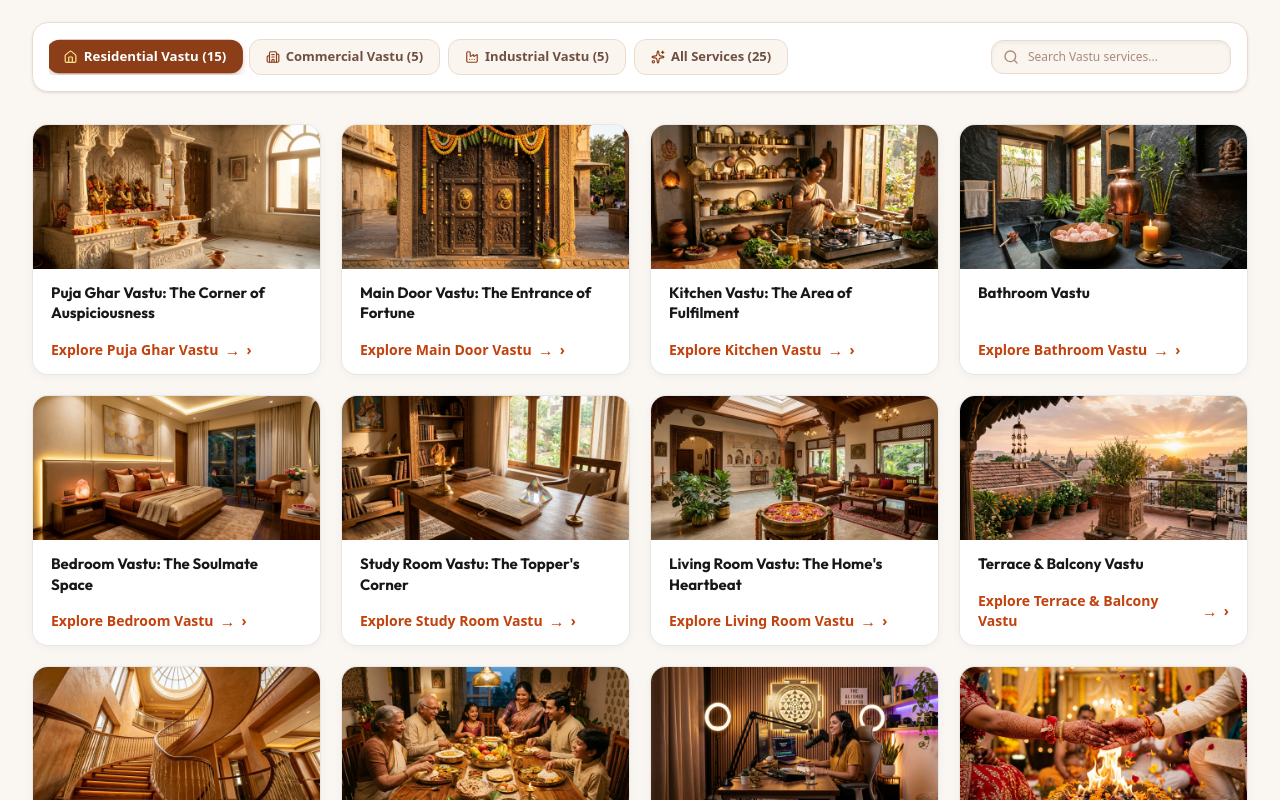
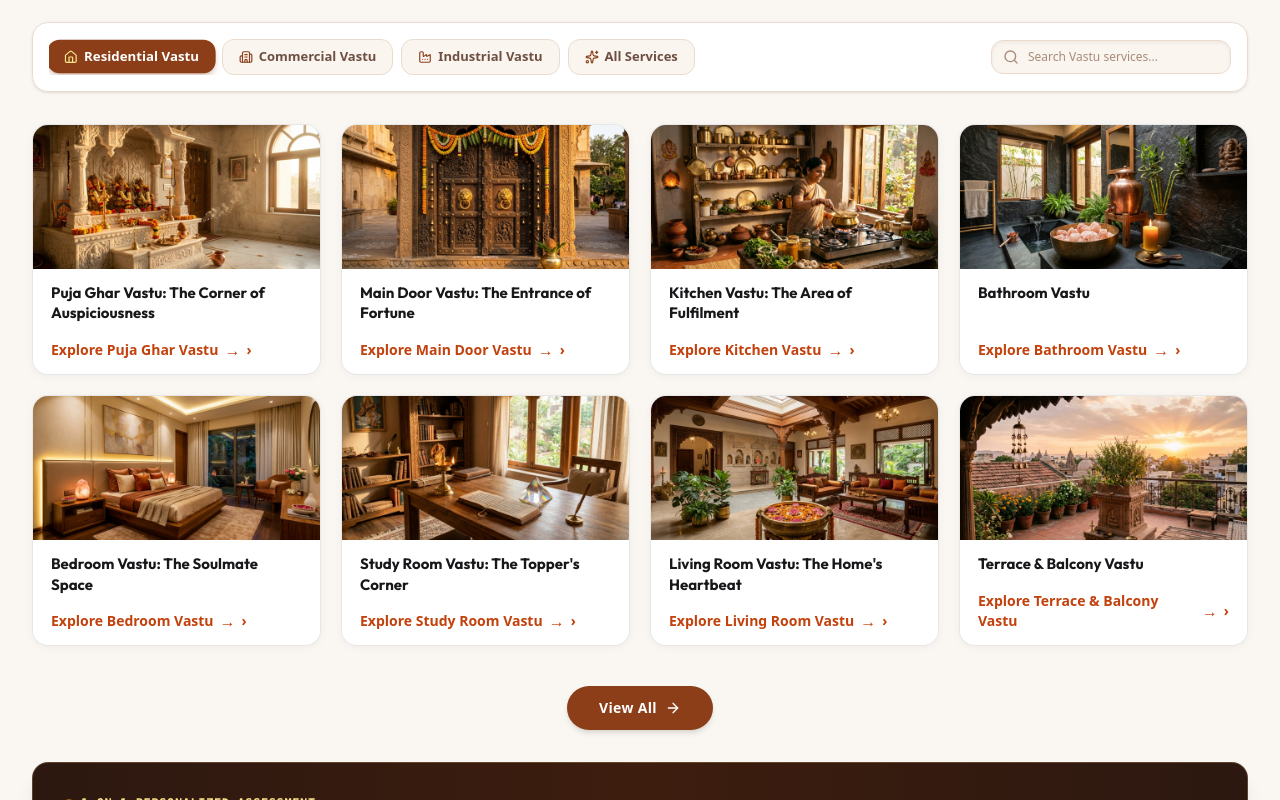
Before and after one commit to astroacharyaganesh/career-page, a React (Vite) app: page / in a window 1280 px wide. Shown: the part 4220-5020 px from the top of the page. Built offline with nearby package versions, Linux system fonts and the light colour scheme; a web font is replaced by a local one.

Commit message:
refactor(vastu): remove service counts from badges
Simplify badge labels in Vastu20CardsGrid to improve UI cleanliness.

```diff
--- a/src/components/vastu/Vastu20CardsGrid.tsx
+++ b/src/components/vastu/Vastu20CardsGrid.tsx
@@ -25,28 +25,28 @@ interface CategoryConfig {
 const CATEGORY_CONFIGS: Record<VastuCategory, CategoryConfig> = {
   residential: {
     id: 'residential',
-    badgeLabel: 'Residential Vastu (15 Services)',
+    badgeLabel: 'Residential Vastu',
     heading: 'Residential & Home Vastu Solutions',
     subtitle: 'Harmonize your living sanctuary, bedroom, puja mandir, and family spaces for peace, health and deep bonding.',
     filterIcon: <Home className="w-3.5 h-3.5 text-[#B85D19]" />
   },
   commercial: {
     id: 'commercial',
-    badgeLabel: 'Commercial Vastu (5 Services)',
+    badgeLabel: 'Commercial Vastu',
     heading: 'Commercial & Office Vastu Solutions',
     subtitle: 'Maximize executive authority, eliminate employee turnover, accelerate business deals and boost cash velocity.',
     filterIcon: <Building2 className="w-3.5 h-3.5 text-[#B85D19]" />
   },
   industrial: {
     id: 'industrial',
-    badgeLabel: 'Industrial Vastu (5 Services)',
+    badgeLabel: 'Industrial Vastu',
     heading: 'Industrial & Factory Vastu Solutions',
     subtitle: 'Prevent costly equipment breakdowns, eliminate transport bottlenecks, optimize material storage and accelerate production output.',
     filterIcon: <Factory className="w-3.5 h-3.5 text-[#B85D19]" />
   },
   all: {
     id: 'all',
-    badgeLabel: 'All Vastu Services (25 Services)',
+    badgeLabel: 'All Vastu Services',
     heading: 'Our Complete Vastu Consultations',
     subtitle: 'Accurate, confidential & tailored Vedic guidance across Residential, Commercial and Industrial domains with practical non-demolition remedies.',
     filterIcon: <Sparkles className="w-3.5 h-3.5 text-[#B85D19]" />
@@ -59,6 +59,7 @@ export const Vastu20CardsGrid: React.FC<Vastu20CardsGridProps> = ({
 }) => {
   const [activeCategory, setActiveCategory] = useState<VastuCategory>('residential');
   const [searchQuery, setSearchQuery] = useState<string>('');
+  const [showAll, setShowAll] = useState<boolean>(false);
 
   // Helper to generate clean Explore link matching the screenshot format ("Explore [Location/Subject] → ›")
   const getExploreLabel = (title: string) => {
@@ -88,6 +89,12 @@ export const Vastu20CardsGrid: React.FC<Vastu20CardsGridProps> = ({
       return matchesCategory && matchesSearch;
     });
   }, [activeCategory, searchQuery]);
+
+  // If a category has more than 8 cards, show only the first 8 cards initially
+  const hasMoreThanEight = filteredTopics.length > 8;
+  const displayedTopics = (hasMoreThanEight && !showAll)
+    ? filteredTopics.slice(0, 8)
+    : filteredTopics;
 
   const currentConfig = CATEGORY_CONFIGS[activeCategory];
 
@@ -123,10 +130,10 @@ export const Vastu20CardsGrid: React.FC<Vastu20CardsGridProps> = ({
         {/* Category Filter Badges */}
         <div className="flex items-center gap-2 overflow-x-auto w-full md:w-auto pb-1 md:pb-0 no-scrollbar">
           {[
-            { id: 'residential', label: 'Residential Vastu (15)', icon: Home },
-            { id: 'commercial', label: 'Commercial Vastu (5)', icon: Building2 },
-            { id: 'industrial', label: 'Industrial Vastu (5)', icon: Factory },
-            { id: 'all', label: `All Services (${VASTU_TOPICS_20.length})`, icon: Sparkles },
+            { id: 'residential', label: 'Residential Vastu', icon: Home },
+            { id: 'commercial', label: 'Commercial Vastu', icon: Building2 },
+            { id: 'industrial', label: 'Industrial Vastu', icon: Factory },
+            { id: 'all', label: 'All Services', icon: Sparkles },
           ].map((tab) => {
             const Icon = tab.icon;
             const isSelected = activeCategory === tab.id;
@@ -136,6 +143,7 @@ export const Vastu20CardsGrid: React.FC<Vastu20CardsGridProps> = ({
                 onClick={() => {
                   setActiveCategory(tab.id as VastuCategory);
                   setSearchQuery('');
+                  setShowAll(false);
                 }}
                 className={`px-3.5 sm:px-4 py-2 rounded-xl text-xs sm:text-[13px] font-semibold whitespace-nowrap transition-all duration-200 cursor-pointer flex items-center gap-1.5 ${
                   isSelected
@@ -156,13 +164,19 @@ export const Vastu20CardsGrid: React.FC<Vastu20CardsGridProps> = ({
           <input
             type="text"
             value={searchQuery}
-            onChange={(e) => setSearchQuery(e.target.value)}
+            onChange={(e) => {
+              setSearchQuery(e.target.value);
+              setShowAll(false);
+            }}
             placeholder="Search Vastu services..."
             className="w-full pl-9 pr-4 py-2 rounded-xl text-xs bg-[#FAF5EF] border border-[#EADBCE] text-[#2C1810] placeholder:text-[#A88B7B] focus:outline-none focus:border-[#8B3E18] focus:bg-white transition-all shadow-inner"
           />
           {searchQuery && (
             <button
-              onClick={() => setSearchQuery('')}
+              onClick={() => {
+                setSearchQuery('');
+                setShowAll(false);
+              }}
               className="absolute right-3 top-1/2 -translate-y-1/2 text-xs text-[#A88B7B] hover:text-[#2C1810]"
             >
               ✕
@@ -178,15 +192,16 @@ export const Vastu20CardsGrid: React.FC<Vastu20CardsGridProps> = ({
         <div className="bg-white rounded-2xl p-12 text-center border border-neutral-200 space-y-3">
           <p className="text-sm font-semibold text-[#18181B]">No services found for "{searchQuery}" in this category.</p>
           <button
-            onClick={() => { setSearchQuery(''); setActiveCategory('all'); }}
+            onClick={() => { setSearchQuery(''); setActiveCategory('all'); setShowAll(false); }}
             className="px-4 py-2 rounded-lg bg-[#C2410C] text-white text-xs font-semibold cursor-pointer"
           >
             Show All Services
           </button>
         </div>
       ) : (
+        <div className="space-y-8">
           <div className="grid grid-cols-1 sm:grid-cols-2 md:grid-cols-3 lg:grid-cols-4 gap-4 sm:gap-5">
-          {filteredTopics.map((topic) => {
+            {displayedTopics.map((topic) => {
               return (
                 <div
                   key={topic.id}
@@ -220,6 +235,23 @@ export const Vastu20CardsGrid: React.FC<Vastu20CardsGridProps> = ({
                 </div>
               );
             })}
+          </div>
+
+          {/* ========================================================================= */}
+          {/* VIEW ALL BUTTON (If category has > 8 cards, show button until clicked)    */}
+          {/* ========================================================================= */}
+          {hasMoreThanEight && !showAll && (
+            <div className="flex justify-center pt-2">
+              <button
+                type="button"
+                onClick={() => setShowAll(true)}
+                className="px-8 py-3 rounded-full bg-[#8B3E18] hover:bg-[#703012] text-white text-sm font-bold tracking-wide transition-all duration-300 shadow-md hover:shadow-xl hover:scale-105 flex items-center gap-2 cursor-pointer group"
+              >
+                <span>View All</span>
+                <ArrowRight className="w-4 h-4 group-hover:translate-x-1 transition-transform" />
+              </button>
+            </div>
+          )}
         </div>
       )}
 
```
Lines whose indentation alone changed are shown as unchanged.
